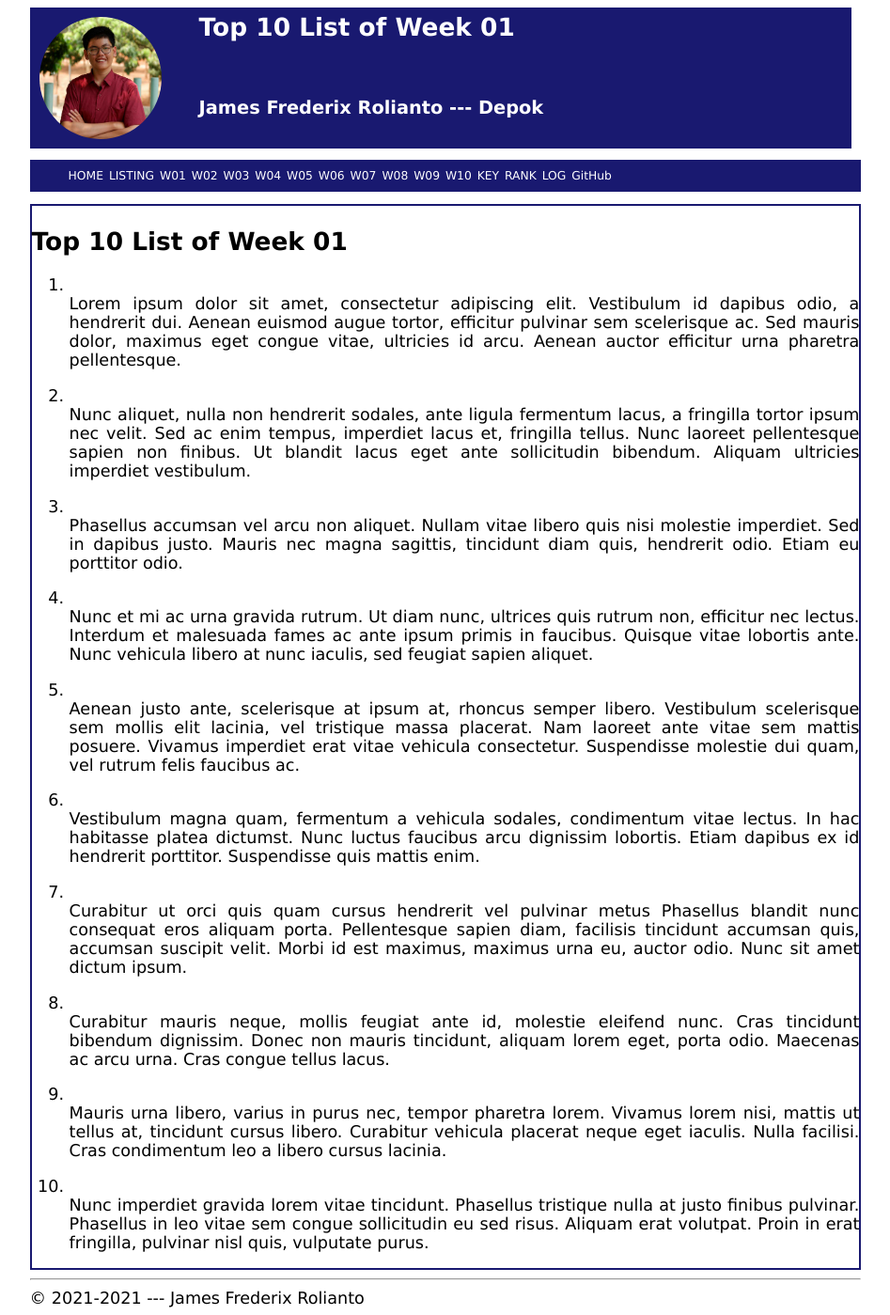
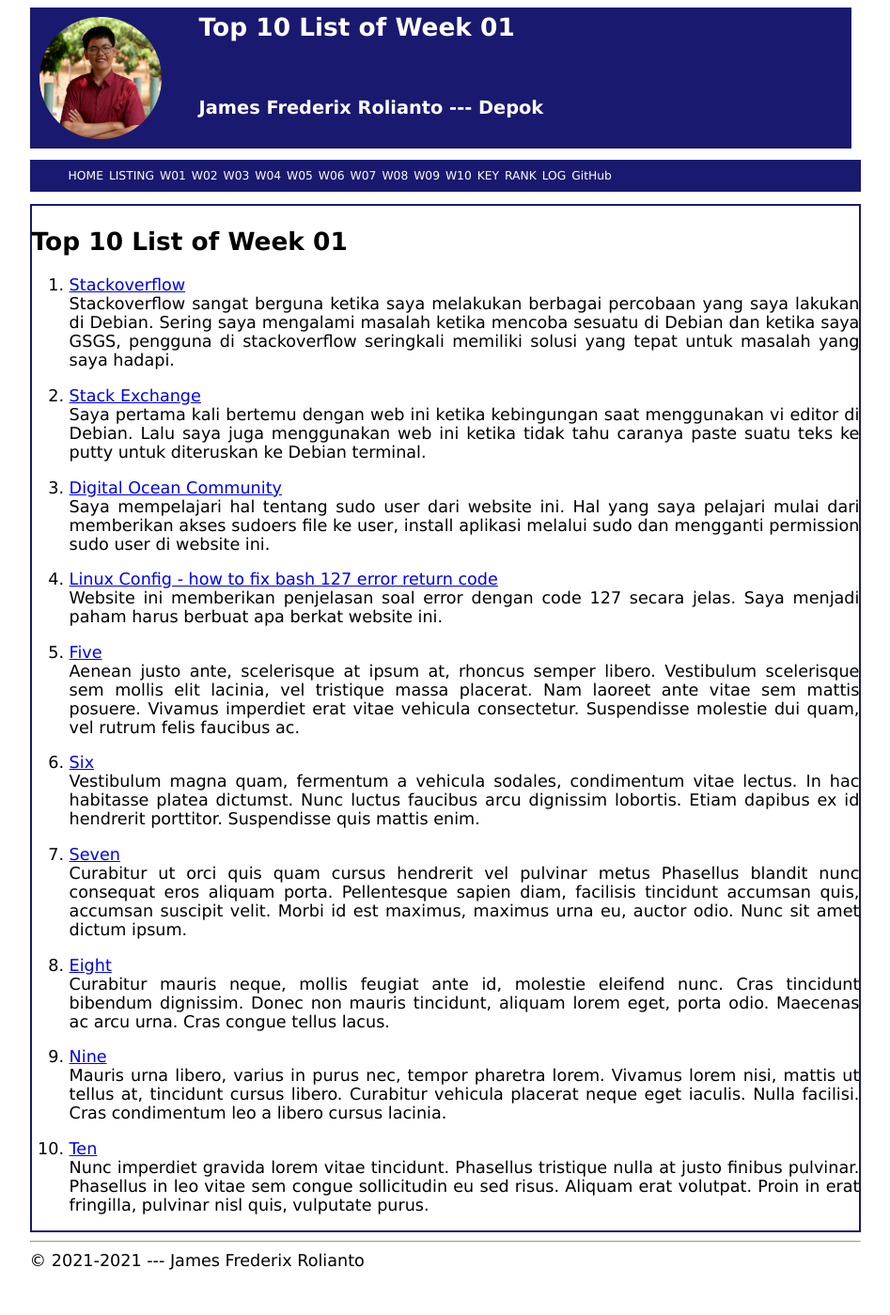
Before and after one commit to SinusCosinusTangen/os211, a Jekyll site: the page built from w01.md, in a window 1280 px wide. Shown: the whole page at 94% size, without its empty margins (166-1113 px from the left). Built offline with Jekyll 4.4.1, drawn with Linux system fonts in a browser that asks for light colours; our own code applies the rules of GitHub Pages for plain Markdown files; after the commit the page ends 1359 px from its top, so only the background shows below that.

Commit message:
Update mylog.txt and doing assignment #7

```diff
--- a/assets/css/style.css
+++ b/assets/css/style.css
@@ -31,11 +31,19 @@ hr {
   text-align:   justify;
 }
 
-.container a {
+.container {
+  color: black;
+}
+
+.container a:hover {
+  color: midnightblue;
+}
+
+.navbar a {
   color: white;
 }
 
-.container a:hover {
+.navbar a:hover {
   color: #f0f0f0;
 }
 
@@ -78,7 +86,6 @@ hr {
   padding-left:     30px;
   font-size:        1.1em;
   font-weight:      bold;
-}
 }
 
 .youtube {
--- a/w01.md
+++ b/w01.md
@@ -5,33 +5,17 @@ permalink: /W01/
 
 # Top 10 List of Week 01
 
-1. [One](https://en.wikipedia.org/wiki/1)<br>
-Lorem ipsum dolor sit amet, consectetur adipiscing elit.
-Vestibulum id dapibus odio, a hendrerit dui.
-Aenean euismod augue tortor, efficitur pulvinar sem scelerisque ac.
-Sed mauris dolor, maximus eget congue vitae, ultricies id arcu.
-Aenean auctor efficitur urna pharetra pellentesque.
+1. [Stackoverflow](https://stackoverflow.com/)<br>
+Stackoverflow sangat berguna ketika saya melakukan berbagai percobaan yang saya lakukan di Debian. Sering saya mengalami masalah ketika mencoba sesuatu di Debian dan ketika saya GSGS, pengguna di stackoverflow seringkali memiliki solusi yang tepat untuk masalah yang saya hadapi.
 
-2. [Two](https://en.wikipedia.org/wiki/2)<br>
-Nunc aliquet, nulla non hendrerit sodales, ante ligula fermentum lacus, a fringilla tortor ipsum nec velit.
-Sed ac enim tempus, imperdiet lacus et, fringilla tellus.
-Nunc laoreet pellentesque sapien non finibus.
-Ut blandit lacus eget ante sollicitudin bibendum.
-Aliquam ultricies imperdiet vestibulum.
+2. [Stack Exchange](https://unix.stackexchange.com/)<br>
+Saya pertama kali bertemu dengan web ini ketika kebingungan saat menggunakan vi editor di Debian. Lalu saya juga menggunakan web ini ketika tidak tahu caranya paste suatu teks ke putty untuk diteruskan ke Debian terminal.
 
-3. [Three](https://en.wikipedia.org/wiki/3)<br>
-Phasellus accumsan vel arcu non aliquet.
-Nullam vitae libero quis nisi molestie imperdiet.
-Sed in dapibus justo.
-Mauris nec magna sagittis, tincidunt diam quis, hendrerit odio.
-Etiam eu porttitor odio.
+3. [Digital Ocean Community](https://www.digitalocean.com/community)<br>
+Saya mempelajari hal tentang sudo user dari website ini. Hal yang saya pelajari mulai dari memberikan akses sudoers file ke user, install aplikasi melalui sudo dan mengganti permission sudo user di website ini.
 
-4. [Four](https://en.wikipedia.org/wiki/4)<br>
-Nunc et mi ac urna gravida rutrum.
-Ut diam nunc, ultrices quis rutrum non, efficitur nec lectus.
-Interdum et malesuada fames ac ante ipsum primis in faucibus.
-Quisque vitae lobortis ante.
-Nunc vehicula libero at nunc iaculis, sed feugiat sapien aliquet.
+4. [Linux Config - how to fix bash 127 error return code](https://linuxconfig.org/how-to-fix-bash-127-error-return-code#:~:text=Value%20127%20is%20returned%20by,by%20PATH%20system%20environment%20variable.&text=If%20the%20command%20is%20not,absolute%20full%20path%20to%20it.)<br>
+Website ini memberikan penjelasan soal error dengan code 127 secara jelas. Saya menjadi paham harus berbuat apa berkat website ini.
 
 5. [Five](https://en.wikipedia.org/wiki/5)<br>
 Aenean justo ante, scelerisque at ipsum at, rhoncus semper libero.
```
